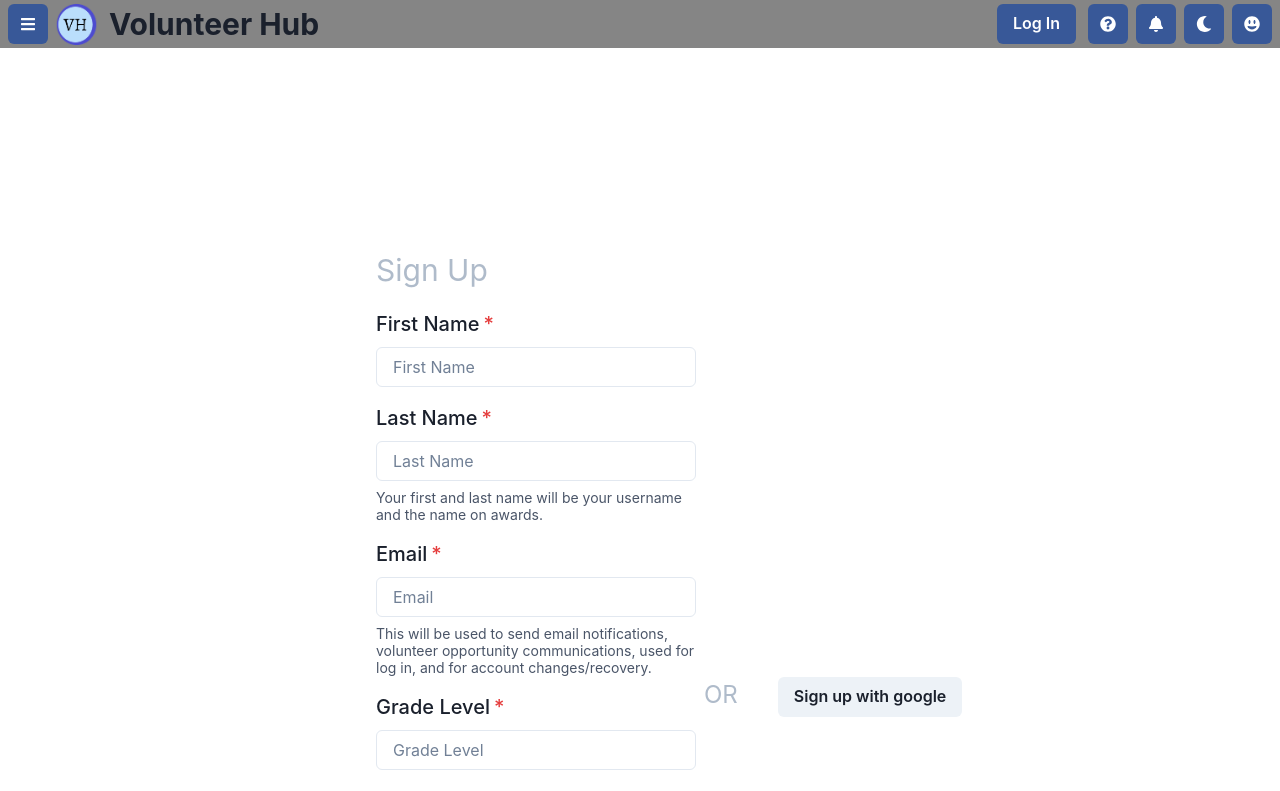
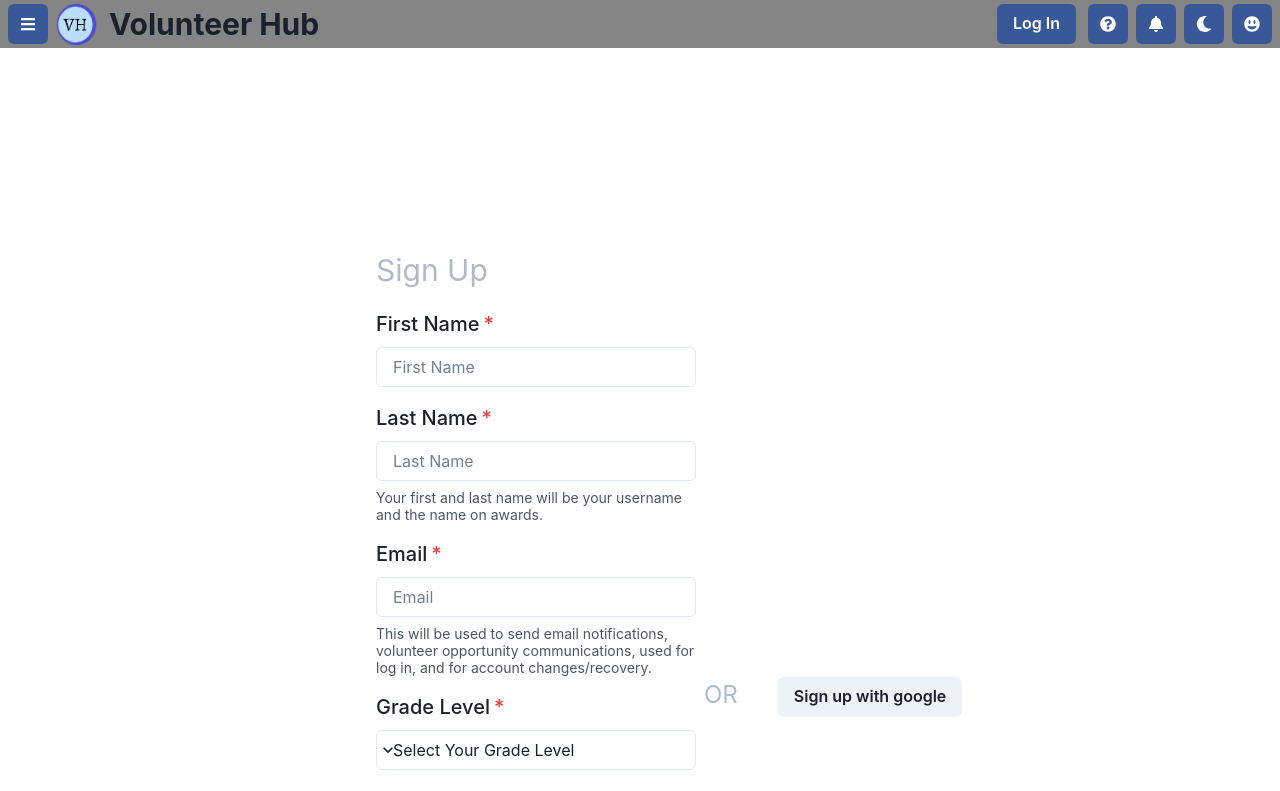
Before and after one commit to uvadhar11/Volunteer-Hub, a React (Create React App) app in the folder app/: page /sign-up in a window 1280 px wide. Shown: the top 791 px of the page. Built offline with nearby package versions, Linux system fonts and the light colour scheme.

Commit message:
added grade level field - might take out

```diff
--- a/app/src/components/sign-up.js
+++ b/app/src/components/sign-up.js
@@ -14,6 +14,7 @@ import {
   InputRightElement,
   InputGroup,
   InputLeftElement,
+  Select,
 } from "@chakra-ui/react";
 import React from "react";
 import NavBar from "./navbar";
@@ -62,7 +63,23 @@ function SignUp() {
               <FormErrorMessage>Email is required.</FormErrorMessage>
 
               {/* Grade Level */}
-              <Fields name="Grade Level" type="" />
+              <FormLabel ml="6" mt="4" fontSize="xl">
+                Grade Level
+              </FormLabel>
+              <Select
+                placeholder="Select Your Grade Level"
+                size="md"
+                w="20em"
+                ml="6"
+                type="dr"
+              >
+                <option>Before Elementary School</option>
+                <option>Elementary School</option>
+                <option>Middle School</option>
+                <option>High School</option>
+                <option>College/University/Graduate School</option>
+                <option>Not in school/other options don't apply</option>
+              </Select>
 
               {/* Date of Birth */}
               <Fields name="Date of Birth" type="date" />
```
